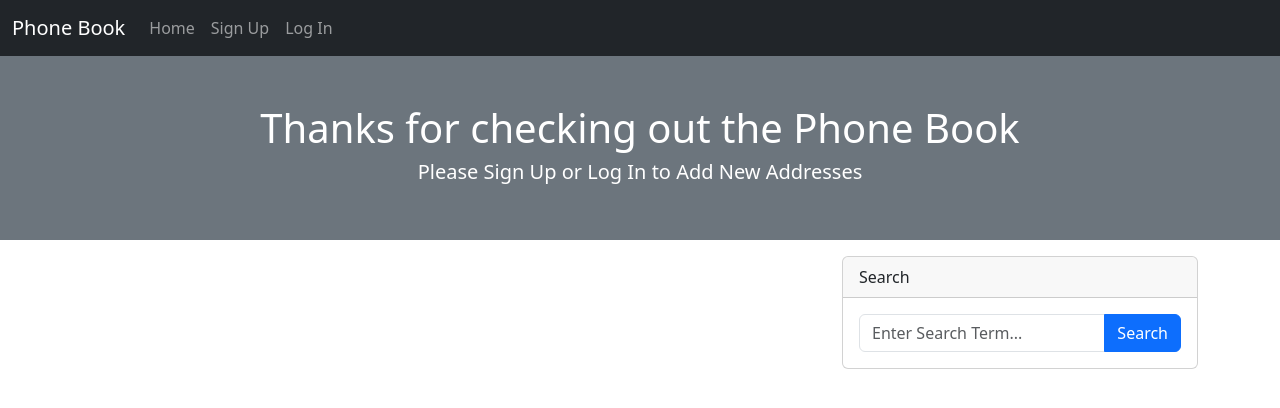
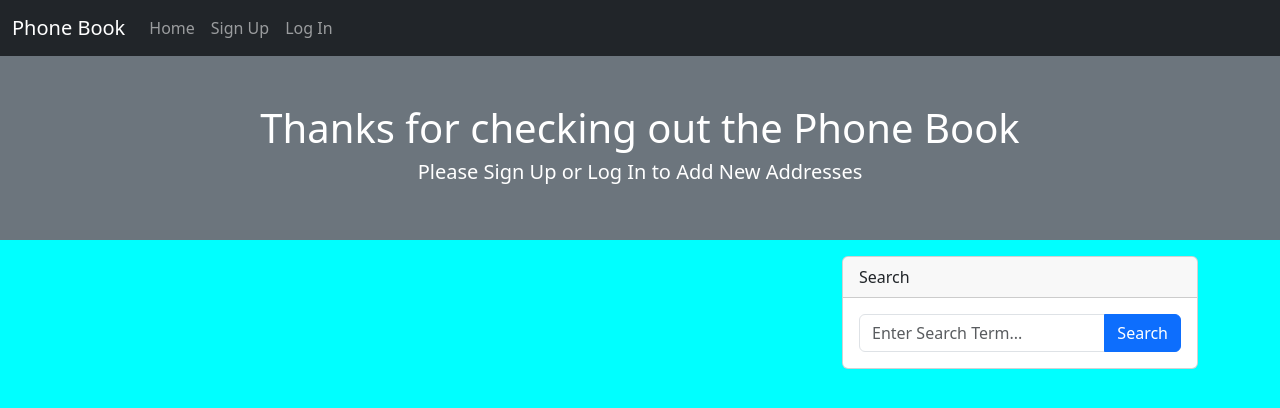
Before and after one commit to Eren-Enou/Flask_Phone_Book, a Flask app: page / in a window 1280 px wide. Shown: the top 408 px of the page. Run offline with Flask 3, Linux system fonts and the light colour scheme; data that the repository does not hold is empty.

Commit message:
added static

```diff
--- /dev/null
+++ b/app/static/css/main.css
@@ -0,0 +1,3 @@
+body{
+    background-color: aqua;
+}
--- a/app/templates/base.html
+++ b/app/templates/base.html
@@ -6,6 +6,7 @@
     <meta name="viewport" content="width=device-width, initial-scale=1.0">
     <title>Phone Book | {% block title %}Base{% endblock %}</title>
     <link rel="stylesheet" href="https://cdn.jsdelivr.net/npm/bootstrap@5.3.0-alpha1/dist/css/bootstrap.min.css">
+    <link rel="stylesheet" href="{{ url_for('static', filename='css/main.css') }}">
 </head>
 <body>
 
```
